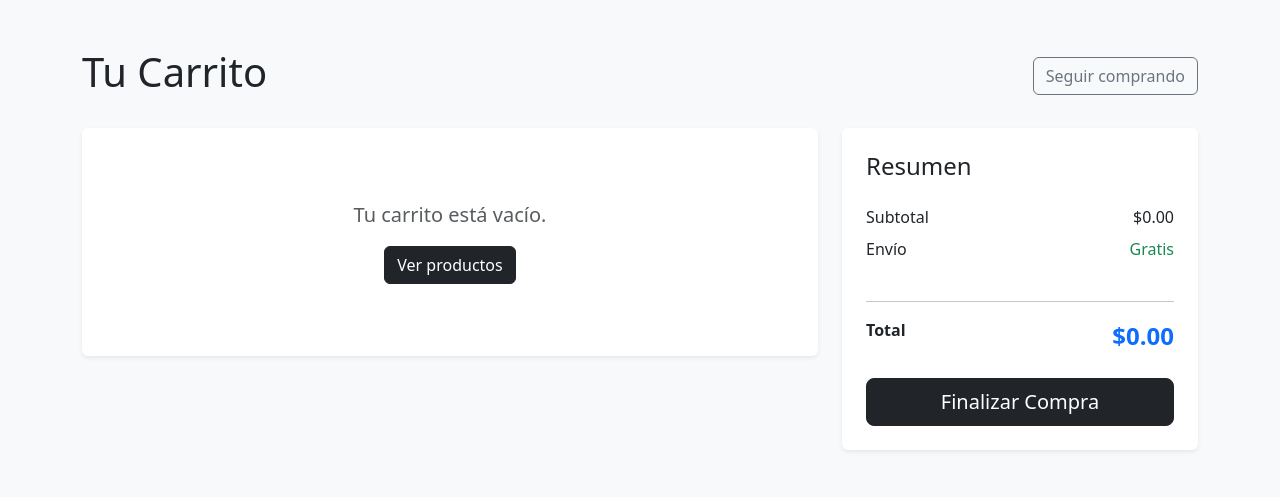
After one commit to SAndresLopez/Nexus_Market, a Django app: page /carrito/ in a window 1280 px wide. The commit adds this page. Shown: the top 497 px of the page. Run offline with Django 5.2, Linux system fonts and the light colour scheme.

Commit message:
Carrito de compras

```diff
--- /dev/null
+++ b/core/templates/core/carrito.html
@@ -0,0 +1,85 @@
+<!DOCTYPE html>
+<html lang="es">
+<head>
+    <meta charset="UTF-8">
+    <title>Mi Carrito | Nexus Market</title>
+    <link href="https://cdn.jsdelivr.net/npm/bootstrap@5.3.0/dist/css/bootstrap.min.css" rel="stylesheet">
+</head>
+<body class="bg-light">
+    <div class="container py-5">
+        <div class="d-flex justify-content-between align-items-center mb-4">
+            <h1>Tu Carrito</h1>
+            <a href="{% url 'home' %}" class="btn btn-outline-secondary">Seguir comprando</a>
+        </div>
+
+        <div class="row">
+            <div class="col-lg-8">
+                <div class="card border-0 shadow-sm p-4">
+                    {% if request.session.cart.items %}
+                        <div class="table-responsive">
+                            <table class="table align-middle">
+                                <thead>
+                                    <tr>
+                                        <th>Producto</th>
+                                        <th>Cantidad</th>
+                                        <th>Precio</th>
+                                        <th>Subtotal</th>
+                                    </tr>
+                                </thead>
+                                <tbody>
+                                    {% for key, value in request.session.cart.items %}
+                                    <tr>
+                                        <td>
+                                            <div class="d-flex align-items-center">
+                                                <img src="{{ value.imagen }}" alt="{{ value.nombre }}" style="width: 50px; height: 50px; object-fit: contain;" class="me-3">
+                                                <span class="fw-bold">{{ value.nombre }}</span>
+                                            </div>
+                                        </td>
+                                        <td style="width: 150px;">
+                                            <div class="input-group input-group-sm justify-content-center">
+                                                <a href="{% url 'sub_cart' key %}" class="btn btn-outline-dark">-</a>
+
+                                                <span class="input-group-text bg-white px-3 fw-bold">{{ value.cantidad }}</span>
+
+                                                <a href="{% url 'add_cart' key %}" class="btn btn-outline-dark">+</a>
+                                            </div>
+                                        </td>
+                                        <td>${{ value.precio }}</td>
+                                        <td class="fw-bold">${{ value.precio }}</td>
+                                    </tr>
+                                    {% endfor %}
+                                </tbody>
+                            </table>
+                        </div>
+                    {% else %}
+                        <div class="text-center py-5">
+                            <p class="lead text-muted">Tu carrito está vacío.</p>
+                            <a href="{% url 'home' %}" class="btn btn-dark">Ver productos</a>
+                        </div>
+                    {% endif %}
+                </div>
+            </div>
+
+            <div class="col-lg-4">
+                <div class="card border-0 shadow-sm p-4">
+                    <h4 class="mb-4">Resumen</h4>
+                    <div class="d-flex justify-content-between mb-2">
+                        <span>Subtotal</span>
+                        <span>$0.00</span>
+                    </div>
+                    <div class="d-flex justify-content-between mb-4">
+                        <span>Envío</span>
+                        <span class="text-success">Gratis</span>
+                    </div>
+                    <hr>
+                    <div class="d-flex justify-content-between mb-4">
+                        <span class="fw-bold">Total</span>
+                        <span class="fw-bold text-primary fs-4">$0.00</span>
+                    </div>
+                    <button class="btn btn-dark w-100 btn-lg">Finalizar Compra</button>
+                </div>
+            </div>
+        </div>
+    </div>
+</body>
+</html>
--- a/core/urls.py
+++ b/core/urls.py
@@ -4,4 +4,7 @@ from . import views
 urlpatterns = [
     path('', views.home, name='home'),
     path('producto/<int:pk>/', views.detalle_producto, name='detalle'),
+    path('agregar/<int:producto_id>/', views.agregar_al_carrito, name='add_cart'),
+    path('carrito/', views.ver_carrito, name='ver_carrito'),
+    path('restar/<int:producto_id>/', views.restar_del_carrito, name='sub_cart'),
 ]
--- a/core/views.py
+++ b/core/views.py
@@ -1,5 +1,6 @@
-from django.shortcuts import render, get_object_or_404
+from django.shortcuts import render, get_object_or_404,redirect
 from .models import Producto
+from .cart import Cart
 
 def home(request):
     query = request.GET.get('q')
@@ -13,3 +14,18 @@ def home(request):
 def detalle_producto(request, pk):
     producto = get_object_or_404(Producto, pk=pk)
     return render(request, 'core/detalle.html', {'producto': producto})
+
+def agregar_al_carrito(request, producto_id):
+    cart = Cart(request)
+    producto = Producto.objects.get(id=producto_id)
+    cart.add(producto=producto)
+    return redirect('ver_carrito')
+
+def ver_carrito(request):
+    return render(request, 'core/carrito.html')
+
+def restar_del_carrito(request, producto_id):
+    cart = Cart(request)
+    producto = Producto.objects.get(id=producto_id)
+    cart.decrement(producto=producto)
+    return redirect('ver_carrito')
```
Also changed, not shown: core/cart.py (added, +43 -0 lines), core/templates/core/detalle.html (+18 -1 lines), core/templates/core/home.html (+11 -1 lines).
